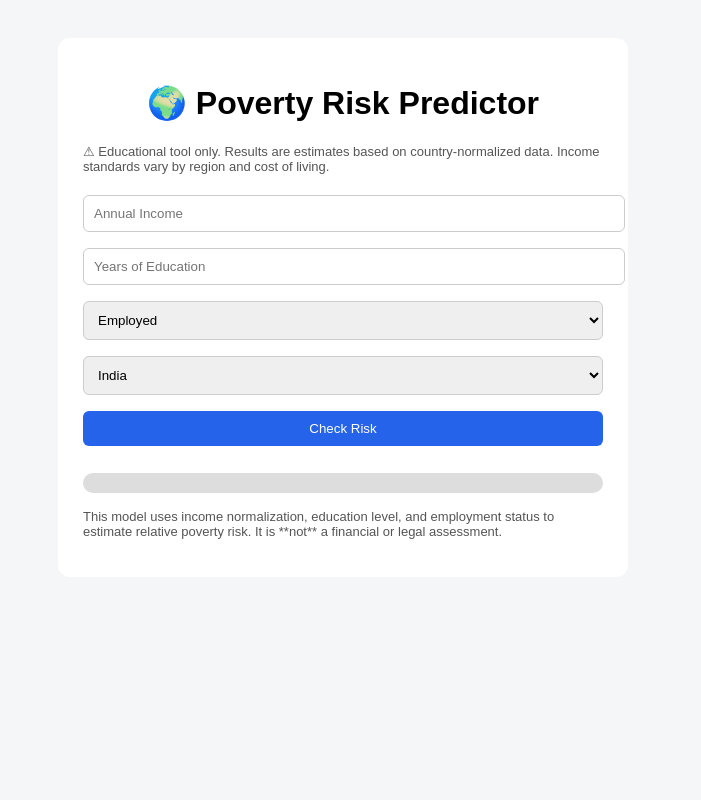
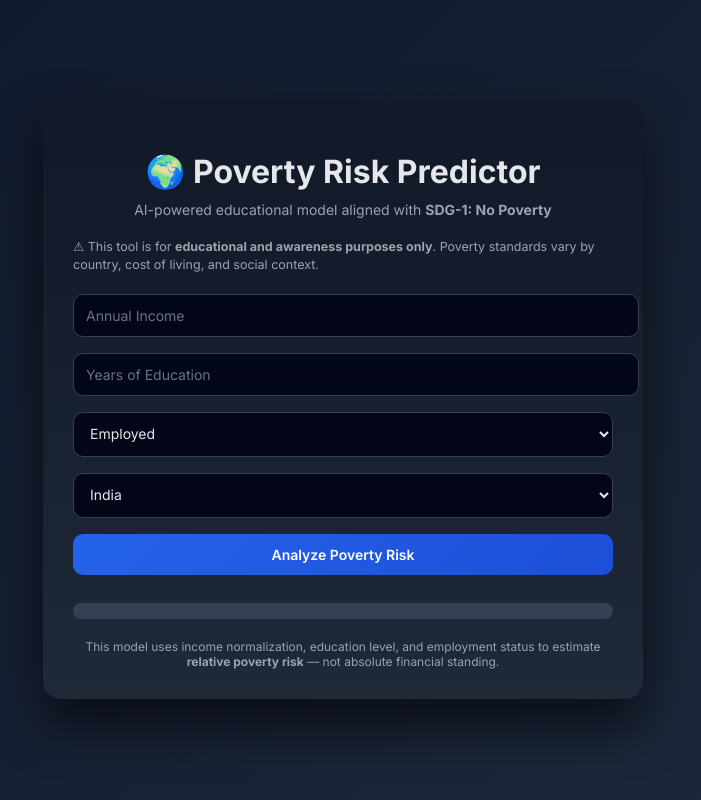
Before and after one commit to Github-of-dp/SDG_Poverty_App, a Flask app: page / in a window 1280 px wide. Shown: the whole page, without its empty margins (297-998 px from the left). Run offline with Flask 3, Linux system fonts and the light colour scheme.

Commit message:
Update index.html

```diff
--- a/templates/index.html
+++ b/templates/index.html
@@ -2,28 +2,132 @@
 <html>
 <head>
     <title>Poverty Risk Predictor</title>
+
+    <!-- Google Font -->
+    <link href="https://fonts.googleapis.com/css2?family=Inter:wght@400;500;600;700&display=swap" rel="stylesheet">
+
     <style>
-        body { font-family: Arial; background: #f4f6f8; padding: 30px; }
-        .box { background: white; padding: 25px; max-width: 520px; margin: auto; border-radius: 12px; }
-        h1 { text-align: center; }
+        body {
+            font-family: 'Inter', sans-serif;
+            background: linear-gradient(135deg, #0f172a, #1e293b);
+            min-height: 100vh;
+            display: flex;
+            align-items: center;
+            justify-content: center;
+            margin: 0;
+            color: #e5e7eb;
+        }
+
+        .box {
+            background: linear-gradient(180deg, #111827, #1f2937);
+            padding: 30px;
+            width: 100%;
+            max-width: 540px;
+            border-radius: 18px;
+            box-shadow: 0 25px 50px rgba(0,0,0,0.6);
+        }
+
+        h1 {
+            text-align: center;
+            margin-bottom: 10px;
+            font-weight: 700;
+            color: #e5e7eb;
+        }
+
+        .subtitle {
+            text-align: center;
+            font-size: 14px;
+            color: #9ca3af;
+            margin-bottom: 20px;
+        }
+
         input, select, button {
-            width: 100%; padding: 10px; margin: 8px 0;
-            border-radius: 6px; border: 1px solid #ccc;
+            width: 100%;
+            padding: 12px;
+            margin: 8px 0;
+            border-radius: 10px;
+            border: none;
+            font-size: 14px;
+            font-family: 'Inter', sans-serif;
         }
-        button { background: #2563eb; color: white; border: none; cursor: pointer; }
-        .bar { height: 20px; border-radius: 10px; background: #ddd; margin-top: 15px; }
-        .fill { height: 100%; border-radius: 10px; width: 0%; }
-        .note { font-size: 13px; color: #555; margin-top: 10px; }
+
+        input, select {
+            background: #020617;
+            color: #e5e7eb;
+            border: 1px solid #334155;
+        }
+
+        input::placeholder {
+            color: #64748b;
+        }
+
+        button {
+            background: linear-gradient(135deg, #2563eb, #1d4ed8);
+            color: white;
+            font-weight: 600;
+            cursor: pointer;
+            transition: transform 0.2s ease, box-shadow 0.2s ease;
+        }
+
+        button:hover {
+            transform: translateY(-2px);
+            box-shadow: 0 8px 20px rgba(37,99,235,0.4);
+        }
+
+        .note {
+            font-size: 12.5px;
+            color: #9ca3af;
+            margin-top: 12px;
+            line-height: 1.4;
+        }
+
+        .result {
+            margin-top: 20px;
+            font-size: 16px;
+            font-weight: 600;
+        }
+
+        .bar {
+            height: 16px;
+            background: #334155;
+            border-radius: 999px;
+            margin-top: 10px;
+            overflow: hidden;
+        }
+
+        .fill {
+            height: 100%;
+            width: 0%;
+            border-radius: 999px;
+            transition: width 0.6s ease, background 0.4s ease;
+        }
+
+        .info {
+            margin-top: 10px;
+            font-size: 13px;
+            color: #cbd5f5;
+        }
+
+        footer {
+            margin-top: 20px;
+            font-size: 12px;
+            color: #94a3b8;
+            text-align: center;
+        }
     </style>
 </head>
+
 <body>
 
 <div class="box">
     <h1>🌍 Poverty Risk Predictor</h1>
+    <div class="subtitle">
+        AI-powered educational model aligned with <b>SDG-1: No Poverty</b>
+    </div>
 
     <p class="note">
-⚠ Educational tool only. Results are estimates based on country-normalized data.
-Income standards vary by region and cost of living.
+        ⚠ This tool is for <b>educational and awareness purposes only</b>.
+        Poverty standards vary by country, cost of living, and social context.
     </p>
 
     <form id="form">
@@ -44,31 +148,33 @@ Income standards vary by region and cost of living.
             <option>Brazil</option>
         </select>
 
-    <button type="submit">Check Risk</button>
+        <button type="submit">Analyze Poverty Risk</button>
     </form>
 
-<h3 id="result"></h3>
+    <div id="result" class="result"></div>
+
     <div class="bar">
         <div id="fill" class="fill"></div>
     </div>
 
-<p id="comparison"></p>
-<p id="help"></p>
+    <div id="comparison" class="info"></div>
+    <div id="help" class="info"></div>
 
-<p class="note">
+    <footer>
         This model uses income normalization, education level, and employment status
-to estimate relative poverty risk. It is **not** a financial or legal assessment.
-</p>
-
+        to estimate <b>relative poverty risk</b> — not absolute financial standing.
+    </footer>
 </div>
 
 <script>
 document.getElementById("form").onsubmit = async (e) => {
     e.preventDefault();
+
     const res = await fetch("/predict", {
         method: "POST",
         body: new FormData(e.target)
     });
+
     const data = await res.json();
 
     document.getElementById("result").innerText =
@@ -79,10 +185,10 @@ document.getElementById("form").onsubmit = async (e) => {
     fill.style.background = data.color;
 
     document.getElementById("comparison").innerText =
-        "Global comparison: " + data.comparison;
+        "🌐 Global comparison: " + data.comparison;
 
     document.getElementById("help").innerText =
-        "Suggested support: " + data.help;
+        "🤝 Suggested support: " + data.help;
 };
 </script>
 
```
Lines whose indentation alone changed are shown as unchanged.
